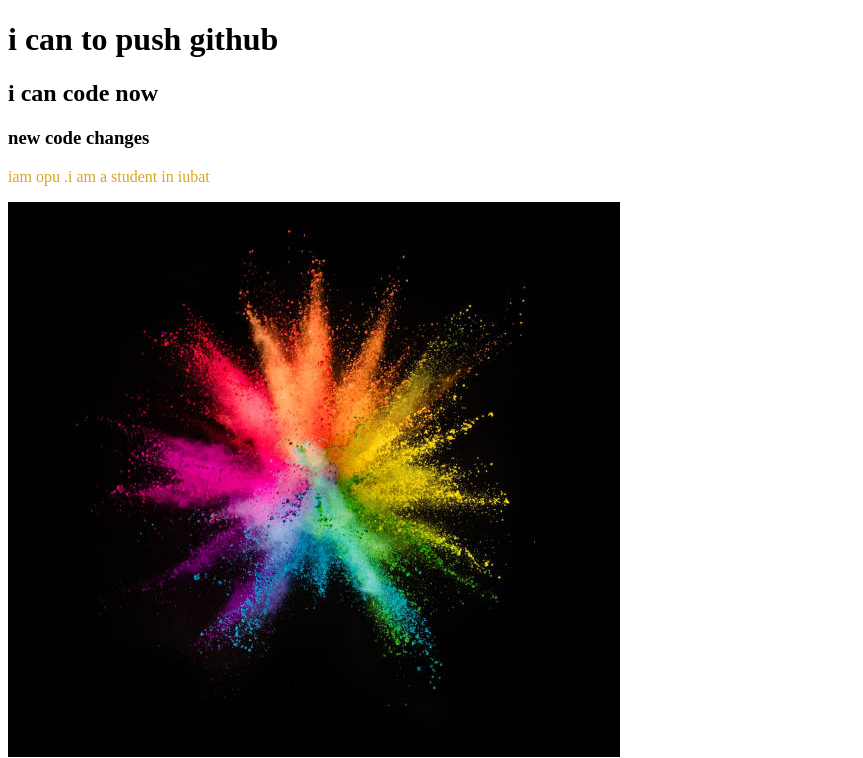
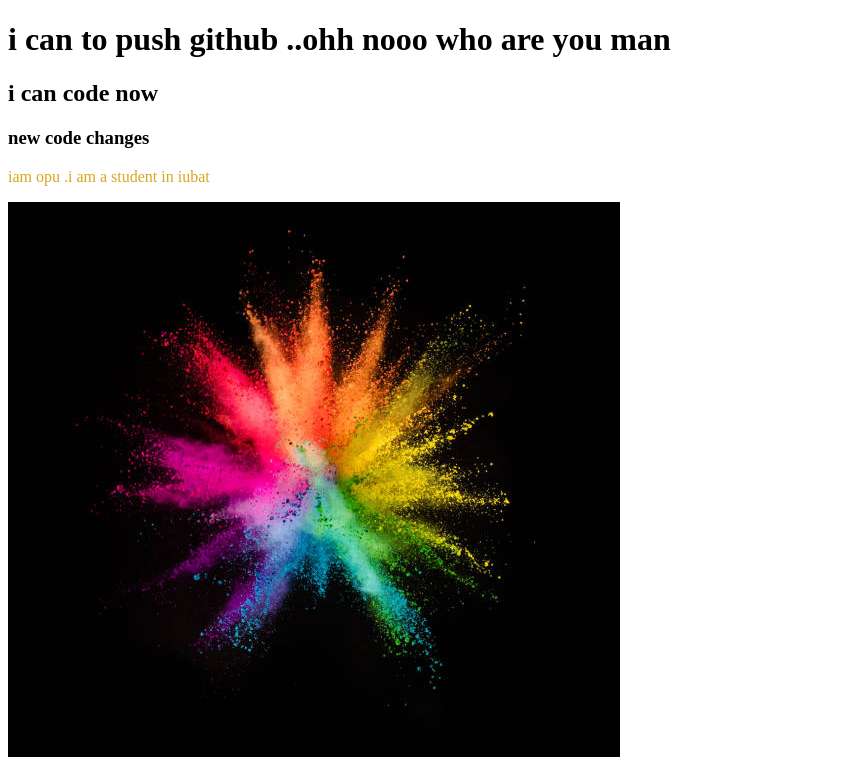
Before and after one commit to AhmedOpu/my-second-repo, a plain HTML site: page index.html in a window 1280 px wide. Shown: the top 758 px of the page, without its empty margins (0-863 px from the left). Drawn offline with Linux system fonts and the light colour scheme.

Commit message:
added heading

```diff
--- a/index.html
+++ b/index.html
@@ -8,7 +8,7 @@
     <link rel="stylesheet" href="style.css">
 </head>
 <body>
-    <h1>i can to push github</h1>
+    <h1>i can to push github ..ohh nooo who are you man</h1>
     <h2>i can code now</h2>
     <h3>new code changes </h3>
     <p>iam opu .i am a student in iubat</p>
```
